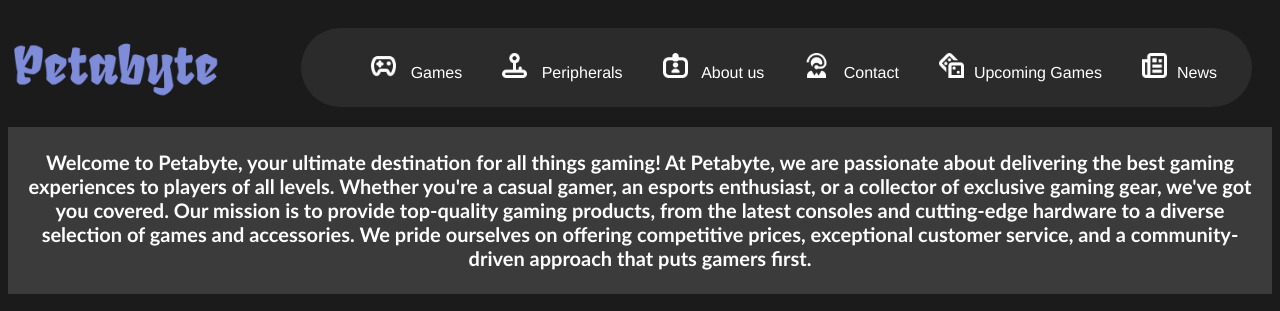
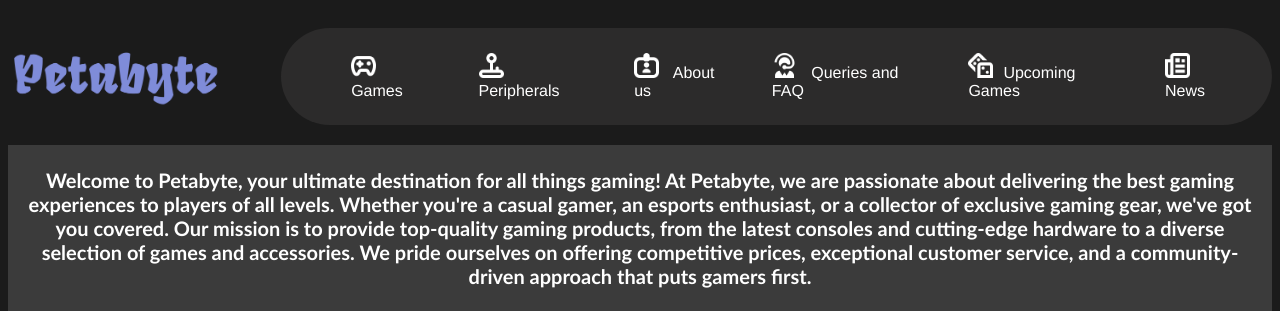
Before and after one commit to MrKRW/Petabyte, a plain HTML site: page about.html in a window 1280 px wide. Shown: the top 311 px of the page. Drawn offline with Linux system fonts and the light colour scheme.

Commit message:
Update about.html

```diff
--- a/about.html
+++ b/about.html
@@ -21,7 +21,7 @@
                 <li><a href="games.html"><img src="nav/gamepad.png" class="nav-icon" > Games</a></li>
                 <li><a href="accessories2.html"><img src="nav/joystick.png" class="nav-icon"> Peripherals</a></li>
                 <li><a href="about.html"><img src="nav/id-card-clip-alt.png" class="nav-icon"> About us</a></li>
-                <li><a href="contact.html"><img src="nav/customer-service.png" class="nav-icon"> Contact</a></li>
+                <li><a href="contact.html"><img src="nav/customer-service.png" class="nav-icon"> Queries and FAQ</a></li>
                 <li><a href="upcoming.html"><img src="nav/upcoming games.png"class="nav-icon">Upcoming Games</a></li>
                 <li><a href="news.html"><img src="images/newspaper.png"class="nav-icon">News</a></li>
             </ul>
```
